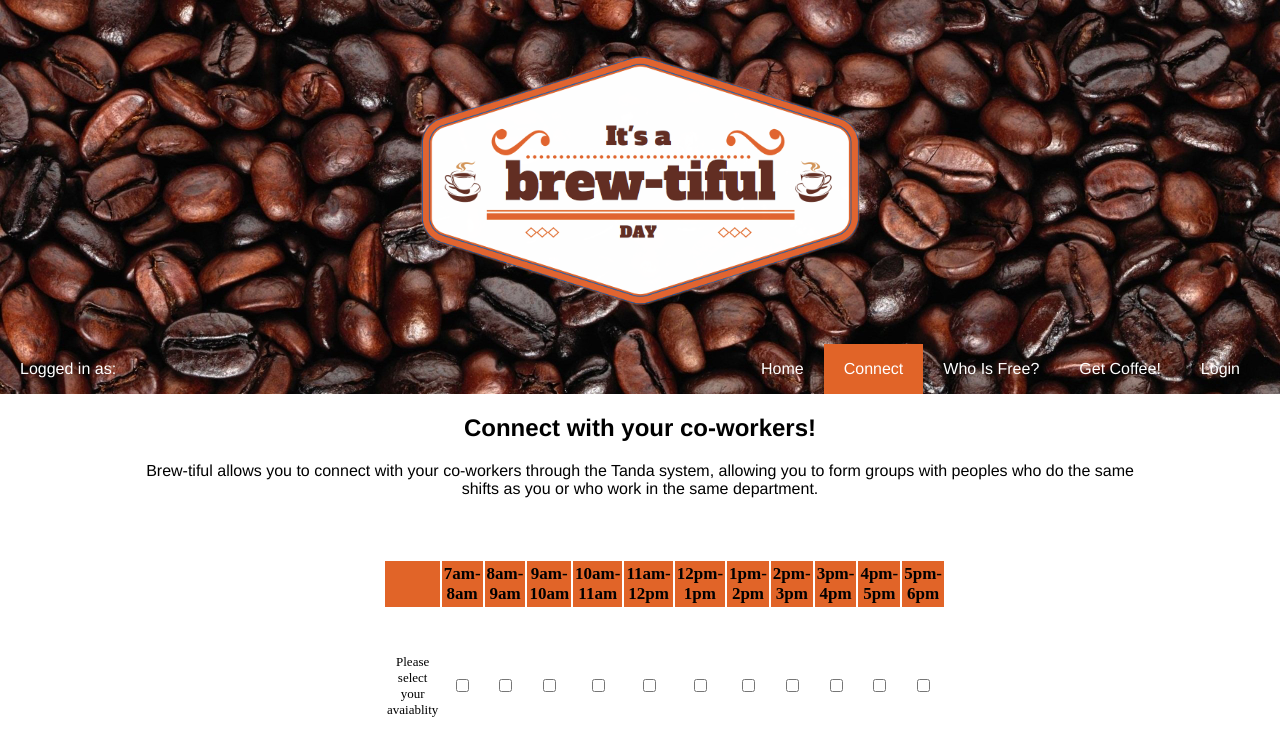
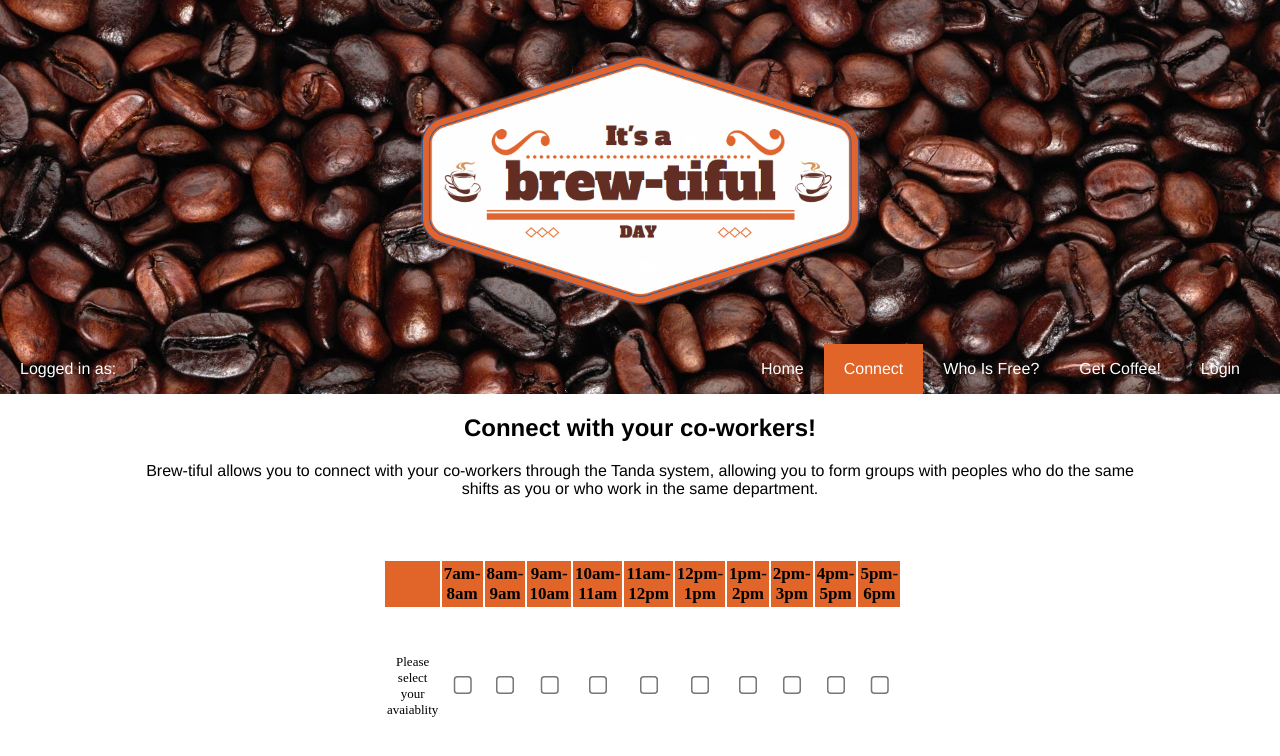
Before and after one commit to r-portas/tanda-2017, a React (Create React App) app: page /connect in a window 1280 px wide. Shown: the top 756 px of the page. Built offline with nearby package versions, Linux system fonts and the light colour scheme.

Commit message:
Added checkbox event management

```diff
--- a/src/components/Connect.css
+++ b/src/components/Connect.css
@@ -30,6 +30,11 @@ table.paleOrangeRows thead th {
   text-align: center;
   border-left: 2px solid #FFFFFF;
 }
+
 table.paleOrangeRows thead th:first-child {
   border-left: none;
 }
+
+table.paleOrangeRows input[type=checkbox] {
+	zoom: 1.5;
+}
--- a/src/components/Connect.js
+++ b/src/components/Connect.js
@@ -2,6 +2,47 @@ import React, { Component } from "react";
 import "./Connect.css";
 
 class Connect extends Component {
+
+	constructor(props) {
+		super(props);
+
+		this.state = {
+			"7am-8am": false,
+			"8am-9am": false,
+			"9am-10am": false,
+			"10am-11am": false,
+			"11am-12pm": false,
+			"12pm-1pm": false,
+			"1pm-2pm": false,
+			"2pm-3pm": false,
+			"4pm-5pm": false,
+			"5pm-6pm": false
+		}
+
+		this.renderHeaders = this.renderHeaders.bind(this);
+		this.renderCheckboxes = this.renderCheckboxes.bind(this);
+		this.handleChange = this.handleChange.bind(this);
+	}
+
+	handleChange(event) {
+		const name = event.target.name;
+		const value = event.target.checked;
+
+		this.setState({ [name]:  value });
+	}
+
+	renderHeaders() {
+		return Object.keys(this.state).map((time) => {
+			return <th key={time}>{time}</th>
+		});
+	}
+
+	renderCheckboxes() {
+		return Object.keys(this.state).map((time) => {
+          return <td key={time}><label><input type="checkbox" name={time} checked={this.state[time]} onChange={this.handleChange}/></label></td>
+		});
+	}
+
   render() {
     return (
       <div>
@@ -15,35 +56,15 @@ class Connect extends Component {
         <table className="paleOrangeRows">
           <thead>
           <tr>
-          <th>&nbsp;</th>
-          <th>7am-8am</th>
-          <th>8am-9am</th>
-          <th>9am-10am</th>
-          <th>10am-11am</th>
-          <th>11am-12pm</th>
-          <th>12pm-1pm</th>
-          <th>1pm-2pm</th>
-          <th>2pm-3pm</th>
-          <th>3pm-4pm</th>
-          <th>4pm-5pm</th>
-          <th>5pm-6pm</th>
+					  <th>&nbsp;</th>
+						{ this.renderHeaders() }
           </tr>
           </thead>
 
           <tbody>
           <tr>
           <td>Please select your avaiablity</td>
-          <td><label><input type="checkbox" /></label></td>
-          <td><label><input type="checkbox" /></label></td>
-          <td><label><input type="checkbox" /></label></td>
-          <td><label><input type="checkbox" /></label></td>
-          <td><label><input type="checkbox" /></label></td>
-          <td><label><input type="checkbox" /></label></td>
-          <td><label><input type="checkbox" /></label></td>
-          <td><label><input type="checkbox" /></label></td>
-          <td><label><input type="checkbox" /></label></td>
-          <td><label><input type="checkbox" /></label></td>
-          <td><label><input type="checkbox" /></label></td>
+					{ this.renderCheckboxes() }
           </tr>
           </tbody>
         </table>
```
